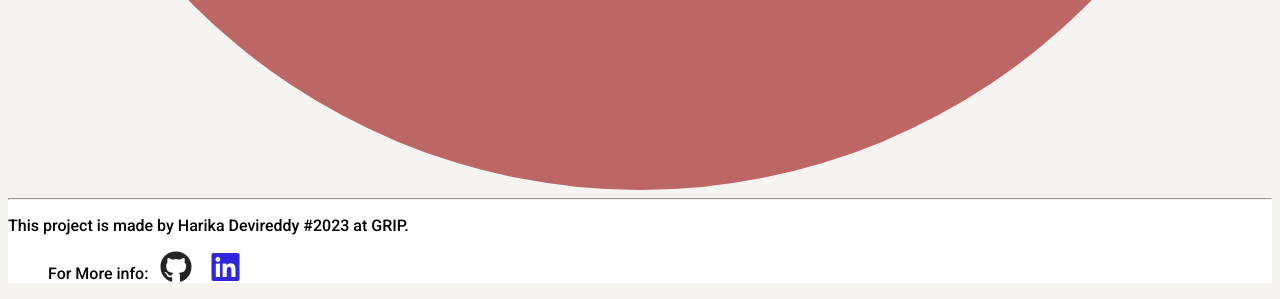
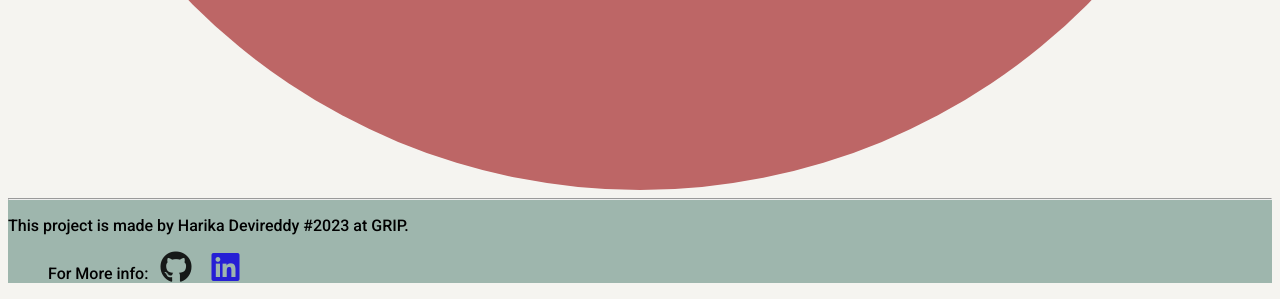
Before and after one commit to harikadevireddy9/BASIC-BANKING-SYSTEM, a plain HTML site: page index.html in a window 1280 px wide. Shown: the part 827-1126 px from the top of the page. Drawn offline with nearby package versions, Linux system fonts and the light colour scheme; a web font is replaced by a local one.

Commit message:
Update style.css

```diff
--- a/style.css
+++ b/style.css
@@ -108,10 +108,9 @@ body{
 
 /* footer css starts here */
 footer{
-    background-color: #ffffff;
+    background-color: #9eb6ad;
 
 }
-
 .social-icons li{
     list-style: none;
     display: inline;
```
